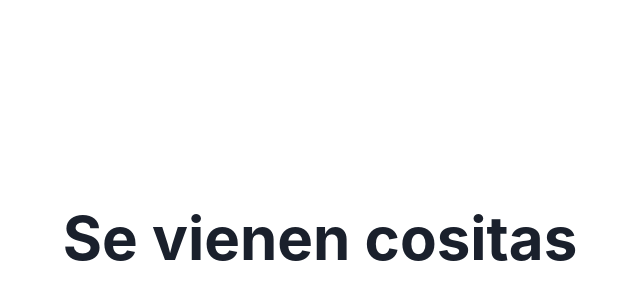
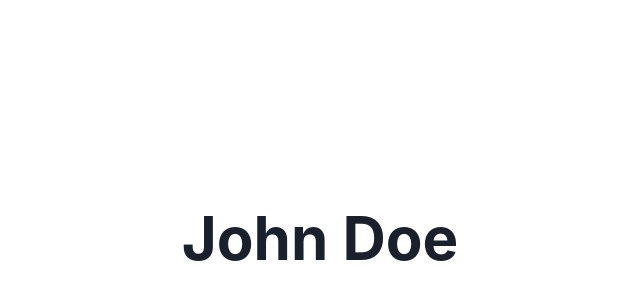
Before and after one commit to Belco90/no-hay, a Next.js app: page / in a window 1280 px wide. Shown: the part 162-462 px from the top of the page, without its empty margins (320-960 px from the left). Built offline with nearby package versions, Linux system fonts and the light colour scheme.

Commit message:
fetch data with react-query

```diff
--- a/src/api-client.ts
+++ b/src/api-client.ts
@@ -1,4 +1,4 @@
-interface GetNewsResponse {
+export interface GetNewsResponse {
   name: string
 }
 
--- a/src/pages/_app.tsx
+++ b/src/pages/_app.tsx
@@ -1,12 +1,19 @@
+import type { AppProps } from 'next/app'
 import { ChakraProvider } from '@chakra-ui/react'
-import type { AppProps } from 'next/app'
+import { QueryClient, QueryClientProvider } from 'react-query'
+import { ReactQueryDevtools } from 'react-query/devtools'
 import { theme } from '~/theme'
+
+const queryClient = new QueryClient()
 
 function MyApp({ Component, pageProps }: AppProps): JSX.Element {
   return (
-    <ChakraProvider theme={theme}>
-      <Component {...pageProps} />
-    </ChakraProvider>
+    <QueryClientProvider client={queryClient}>
+      <ReactQueryDevtools initialIsOpen={false} />
+      <ChakraProvider theme={theme}>
+        <Component {...pageProps} />
+      </ChakraProvider>
+    </QueryClientProvider>
   )
 }
 export default MyApp
--- a/src/pages/index.tsx
+++ b/src/pages/index.tsx
@@ -2,11 +2,10 @@ import type { NextPage } from 'next'
 import Head from 'next/head'
 import { Heading, Box } from '@chakra-ui/react'
 import { getNews } from '~/api-client'
+import { useQuery } from 'react-query'
 
 const Home: NextPage = () => {
-  getNews().then((data) => {
-    console.log('fetch data', data)
-  })
+  const { isLoading, data } = useQuery('news', getNews)
 
   return (
     <Box
@@ -26,7 +25,7 @@ const Home: NextPage = () => {
 
       <Box as="main">
         <Heading as="h1" fontSize="6xl">
-          Se vienen cositas
+          {isLoading ? 'Cargando...' : data?.name}
         </Heading>
       </Box>
     </Box>
```
